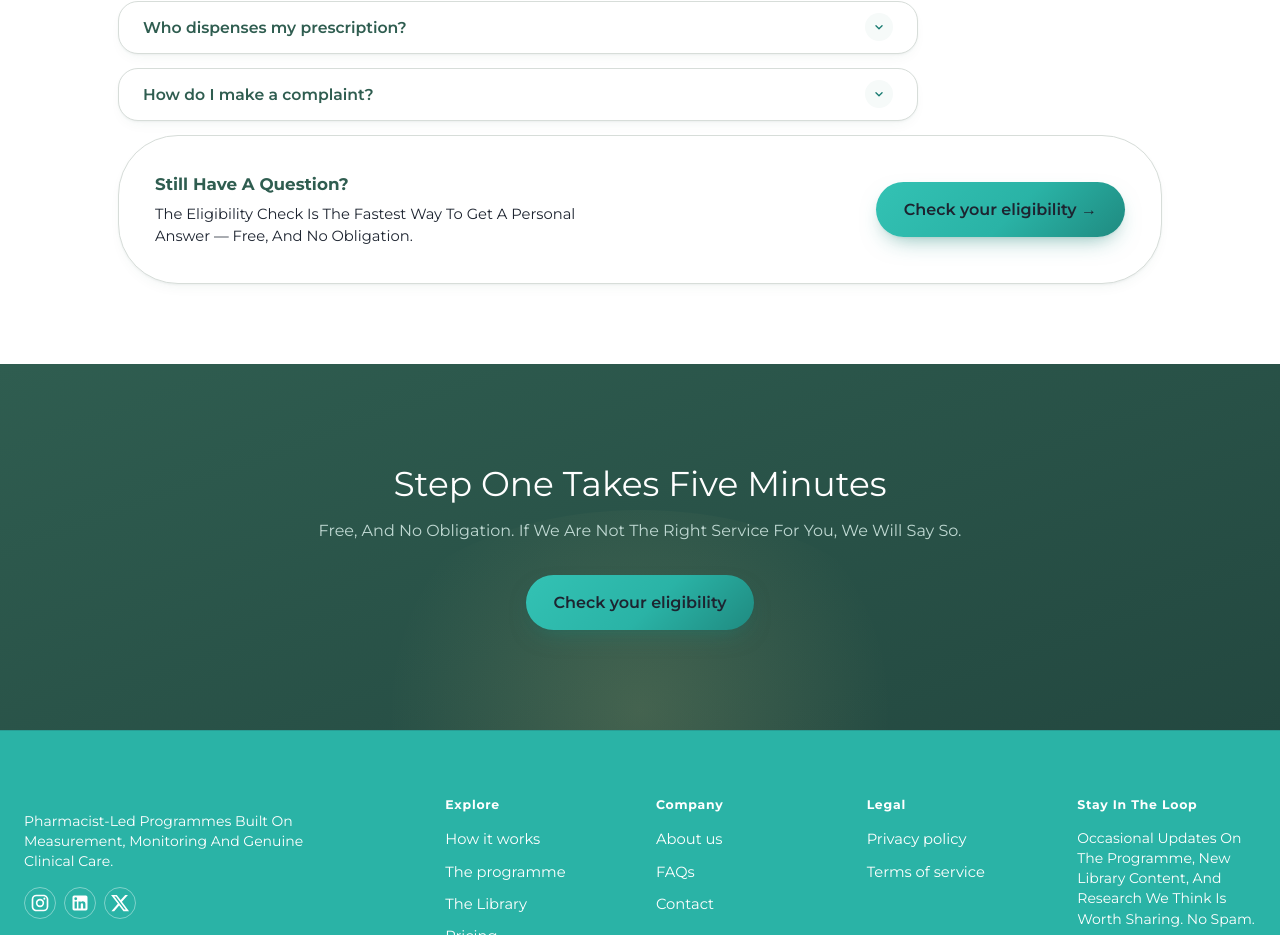
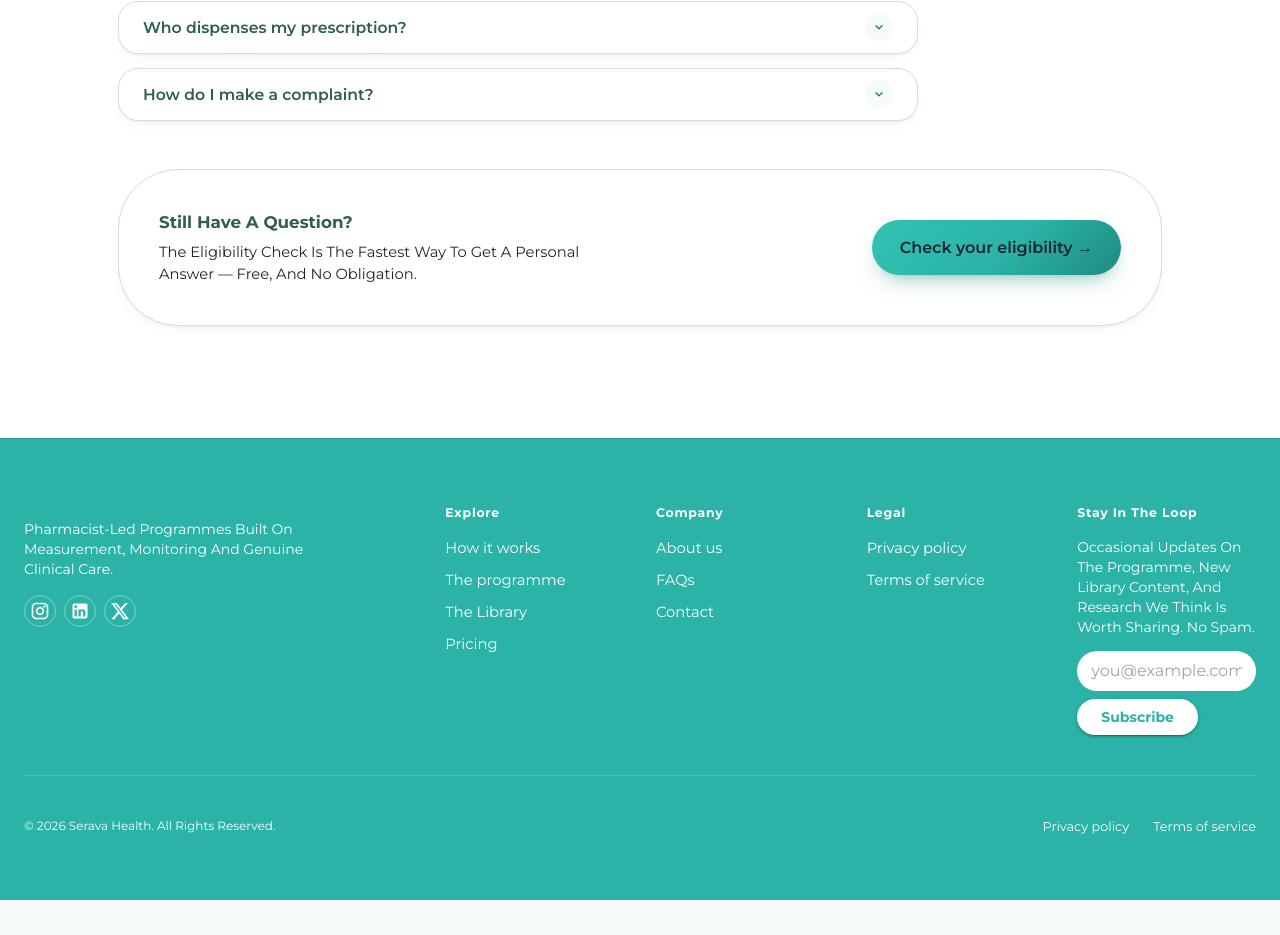
Before and after one commit to Lazare-Panam/serava-ui, a Next.js app: page /faqs in a window 1280 px wide. Shown: the part 3237-4172 px from the top of the page. After the commit the page ends 4137 px from the top, so only its background shows below. Built offline with nearby package versions, Linux system fonts and the light colour scheme; what @mui/material-nextjs would draw is missing.

Commit message:
feat:added-faq-polishses

```diff
--- a/src/app/faqs/page.tsx
+++ b/src/app/faqs/page.tsx
@@ -12,7 +12,10 @@
 //   replacing the local BUTTER hex constants that used to be duplicated in
 //   this file, how-it-works/page.tsx, HowItWorksHero.tsx, and
 //   JourneyTimeline.tsx). Used below for the page-hero's second background
-//   blob and the CTA band's blob, same as how-it-works.
+//   blob only — the mockup's closing dark-green CTA band (which also used
+//   this token for its own blob) was removed per request; see note further
+//   down where the "still have a question" panel now closes the page
+//   instead.
 // - The mockup's --stop (#B0432B) is defined in its :root but unused on
 //   this page — not reproduced here either, same reasoning as the
 //   how-it-works port's unused --ok/--warn/--stop note.
@@ -32,6 +35,15 @@
 // MUI's Accordion/AccordionSummary/AccordionDetails per your call, matching
 // how every other interactive element on this page (buttons, chips) is
 // already a real MUI component rather than native HTML styled via sx.
+//
+// Page ending: the mockup's closing dark-green "cta-band" section (Step one
+// takes five minutes...) has been removed per request. The "still have a
+// question?" panel — previously just a small prompt sitting above that
+// band — is now the actual last thing on the page, so it carries more
+// margin above/below (mt: 6, mb responsive) than it needed when a CTA band
+// followed immediately after it. Its background is unchanged
+// (background.paper / white) — not switched to the removed band's dark
+// green treatment.
 
 "use client";
 
@@ -659,9 +671,13 @@ export default function FaqPage() {
                 })}
               </Box>
 
-              {/* "Still have questions" panel — only on the last category,
-                  matching the mockup's single placement after Privacy &
-                  regulation. */}
+              {/* "Still have questions" panel — only on the last category.
+                  Now doubles as the page's closing element since the CTA
+                  band section was removed, so it needs real breathing room
+                  above/below it instead of the tight mt:1 that made sense
+                  when a CTA band followed immediately after. Background
+                  stays background.paper (white) — not switched to the old
+                  CTA band's dark green, per request. */}
               {catIndex === CATEGORIES.length - 1 && (
                 <Box
                   sx={{
@@ -670,8 +686,9 @@ export default function FaqPage() {
                     border: "1px solid",
                     borderColor: "divider",
                     borderRadius: 5,
-                    p: { xs: 3, md: 4.5 },
-                    mt: 1,
+                    p: { xs: 3.5, md: 5 },
+                    mt: 6,
+                    mb: { xs: 2, md: 4 },
                     display: "flex",
                     alignItems: "center",
                     gap: 3,
@@ -737,84 +754,6 @@ export default function FaqPage() {
           </Box>
         );
       })}
-
-      {/* ---------------- CTA band ---------------- */}
-      <Box
-        component="section"
-        sx={{
-          position: "relative",
-          overflow: "hidden",
-          textAlign: "center",
-          py: { xs: 8, md: 12.5 },
-          background: "linear-gradient(160deg, #2F5D50 0%, #234840 100%)",
-          color: "#F6FAF9",
-          "&::before": {
-            content: '""',
-            position: "absolute",
-            bottom: -180,
-            left: "50%",
-            transform: "translateX(-50%)",
-            width: 600,
-            height: 400,
-            borderRadius: "50%",
-            background: (theme) =>
-              `radial-gradient(circle, ${alpha(theme.palette.accentWarm.main, 0.14)} 0%, ${alpha(theme.palette.accentWarm.main, 0)} 70%)`,
-            pointerEvents: "none",
-          },
-        }}
-      >
-        <Box sx={{ position: "relative", maxWidth: 1100, mx: "auto", px: 3.5 }}>
-          <Typography
-            variant="h2"
-            sx={{
-              // Mockup: .cta-band h2 { font-size: clamp(1.6rem, 3vw, 2.15rem) }
-              // — same missing-size-override bug as the category headings.
-              fontSize: "clamp(1.6rem, 3vw, 2.15rem)",
-              color: "#FFFFFF",
-            }}
-          >
-            Step one takes five minutes
-          </Typography>
-          <Typography
-            sx={{
-              margin: "14px auto 32px",
-              color: "#BFD8D2",
-              maxWidth: "64ch",
-            }}
-          >
-            Free, and no obligation. If we are not the right service for you, we
-            will say so.
-          </Typography>
-          <Box
-            component={Link}
-            href="/eligibility"
-            sx={{
-              display: "inline-flex",
-              alignItems: "center",
-              gap: "9px",
-              fontWeight: 600,
-              fontSize: "1rem",
-              px: 3.5,
-              py: 1.9,
-              borderRadius: 999,
-              textDecoration: "none",
-              color: "primary.contrastText",
-              background:
-                "linear-gradient(135deg, #33C2B4 0%, #2AB3A6 55%, #1F8A80 100%)",
-              boxShadow:
-                "0 1px 2px rgba(42,84,73,0.05), 0 6px 16px -8px rgba(42,84,73,0.10), 0 10px 24px -10px rgba(31,138,128,0.55)",
-              transition: "transform 0.25s ease, box-shadow 0.25s ease",
-              "&:hover": {
-                transform: "translateY(-2px)",
-                boxShadow:
-                  "0 2px 6px rgba(42,84,73,0.05), 0 20px 44px -20px rgba(42,84,73,0.20), 0 16px 32px -12px rgba(31,138,128,0.6)",
-              },
-            }}
-          >
-            Check your eligibility
-          </Box>
-        </Box>
-      </Box>
     </Box>
   );
 }
```
